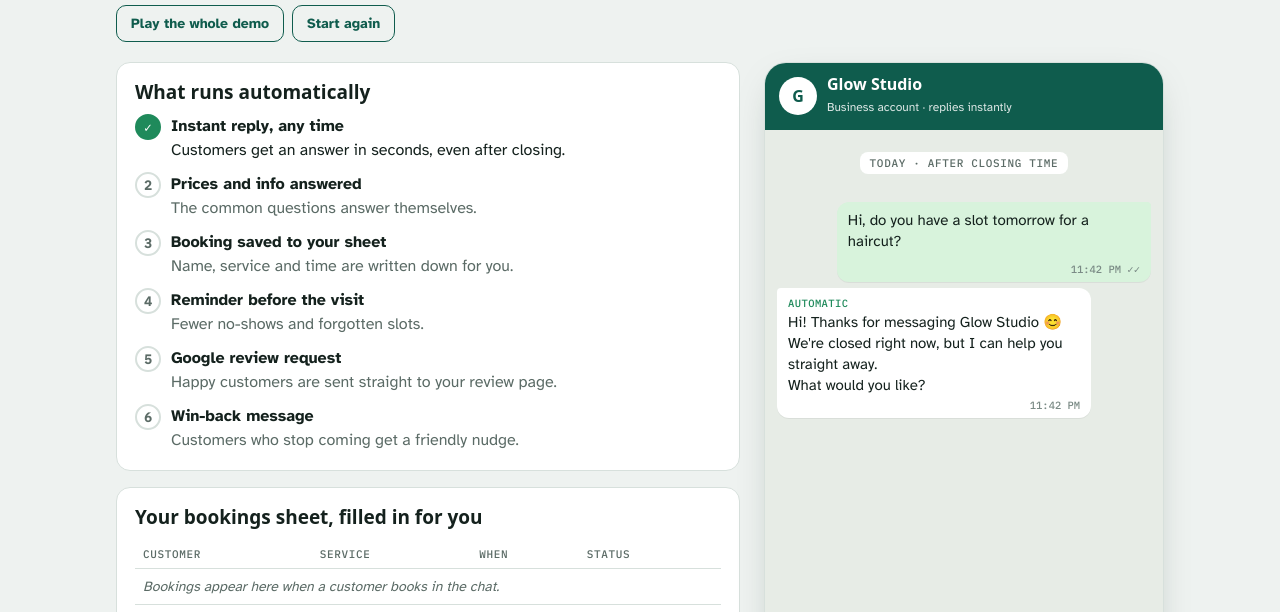
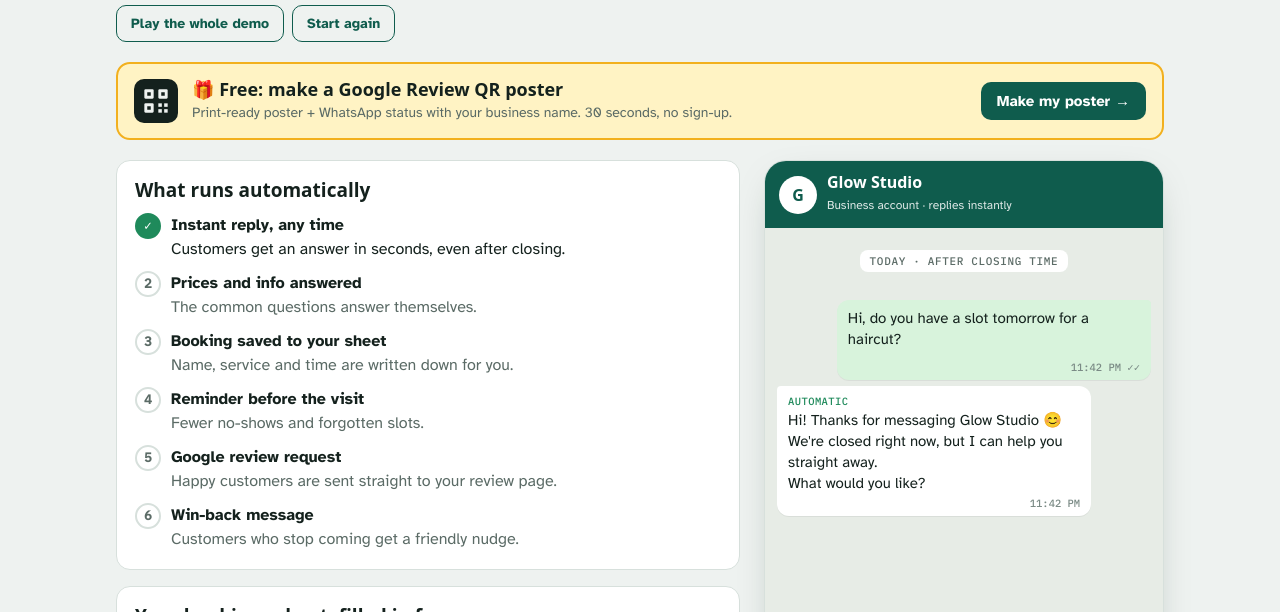
Before and after one commit to Omkar6060/autopilot-demo, a plain HTML site: page index.html in a window 1280 px wide. Shown: the part 185-797 px from the top of the page. Drawn offline with Linux system fonts and the light colour scheme; a web font is replaced by a local one.

Commit message:
Business Autopilot demo

```diff
--- a/index.html
+++ b/index.html
@@ -89,6 +89,15 @@
 .btn.solid{background:var(--brand-ink);color:var(--brand);border-color:var(--brand-ink)}
 .small{font-size:13px;color:var(--muted)}
 .cta .small{color:var(--brand-ink);opacity:.85}
+.qrpromo{display:flex;align-items:center;gap:14px;flex-wrap:wrap;margin:0 0 20px;padding:14px 16px;border-radius:14px;
+  background:var(--hl);border:2px solid var(--star,#f2b01e);color:var(--ink);text-decoration:none}
+.qrpromo:hover{filter:brightness(1.03)}
+.qrpromo .ico{flex:none;width:44px;height:44px;border-radius:10px;background:var(--ink);display:grid;place-items:center}
+.qrpromo .ico svg{width:28px;height:28px}
+.qrpromo .txt{flex:1 1 220px;min-width:0}
+.qrpromo .txt b{display:block;font:700 18px/1.25 var(--f-display)}
+.qrpromo .txt span{font-size:14px;color:var(--muted)}
+.qrpromo .go{flex:none;font:700 15px var(--f-body);background:var(--brand);color:var(--brand-ink);padding:10px 16px;border-radius:10px}
 .toolbar{display:flex;gap:8px;flex-wrap:wrap}
 .toolbar .btn{color:var(--brand)}
 
@@ -139,6 +148,12 @@
       <button class="btn" id="reset" type="button">Start again</button>
     </div>
   </header>
+
+  <a class="qrpromo" href="review-poster/" aria-label="Free tool: make a Google review QR poster">
+    <span class="ico" aria-hidden="true"><svg viewBox="0 0 24 24" fill="none"><g fill="var(--bg)"><rect x="2" y="2" width="8" height="8" rx="1"/><rect x="14" y="2" width="8" height="8" rx="1"/><rect x="2" y="14" width="8" height="8" rx="1"/><rect x="14" y="14" width="3" height="3"/><rect x="19" y="14" width="3" height="3"/><rect x="14" y="19" width="3" height="3"/><rect x="19" y="19" width="3" height="3"/></g><g fill="var(--ink)"><rect x="4.5" y="4.5" width="3" height="3"/><rect x="16.5" y="4.5" width="3" height="3"/><rect x="4.5" y="16.5" width="3" height="3"/></g></svg></span>
+    <span class="txt"><b>🎁 Free: make a Google Review QR poster</b><span>Print-ready poster + WhatsApp status with your business name. 30 seconds, no sign-up.</span></span>
+    <span class="go">Make my poster →</span>
+  </a>
 
   <div class="grid">
     <div class="side">
```
